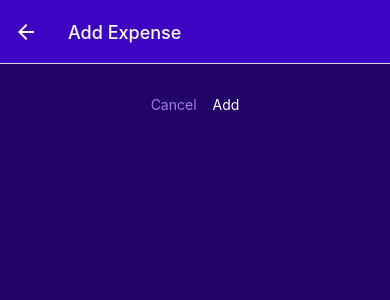
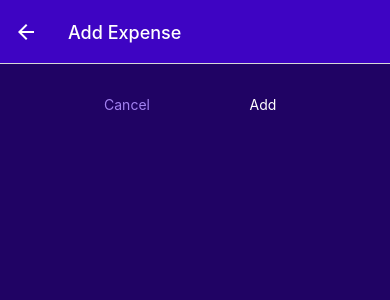
Before and after one commit to dhirajpowar/RNExpenseTracker, a React Native app: screen /ManageExpense in a window 390 px wide. Shown: the top 300 px of the page. Built offline with nearby package versions, Linux system fonts and the light colour scheme.

Commit message:
button style applied, button handler added

```diff
--- a/components/UI/Button.js
+++ b/components/UI/Button.js
@@ -33,7 +33,9 @@ const styles = StyleSheet.create({
         textAlign: 'center'
     },
     pressed: {
-        opacity: 0.75
+        opacity: 0.75,
+        backgroundColor: GlobalStyles.colors.primary500,
+        borderRadius: 4
     }
 
 })
--- a/screens/ManageExpense.js
+++ b/screens/ManageExpense.js
@@ -17,11 +17,17 @@ function ManageExpense({route, navigation }) {
     }, [navigation, isEditing])
 
     function deleteExpenseHandler(){}
+
+    function cancelHandler() {
+
+    }
+
+    function confirmHandler() {}
     return (
         <View style={styles.container}>
             <View style={styles.buttons}>
-                <Button mode='flat'>Cancel</Button>
-                <Button>{isEditing ? 'Update' : 'Add'}</Button>
+                <Button style={styles.button} mode="flat" onPress={cancelHandler}>Cancel</Button>
+                <Button style={styles.button} onPress={confirmHandler}>{isEditing ? 'Update' : 'Add'}</Button>
             </View>
             {isEditing &&
                 <View style={styles.deleteContainer}>
@@ -46,6 +52,10 @@ const styles = StyleSheet.create({
         padding: 24,
         backgroundColor: GlobalStyles.colors.primary800
     },
+    button: {
+        minWidth: 120,
+        marginHorizontal: 8
+    },
     deleteContainer: {
         marginTop: 16,
         paddingTop: 8,
@@ -55,6 +65,7 @@ const styles = StyleSheet.create({
     },
     buttons: {
         flexDirection: 'row',
-        justifyContent: 'center'
+        justifyContent: 'center',
+        alignItems: 'center'
     }
 })
```
